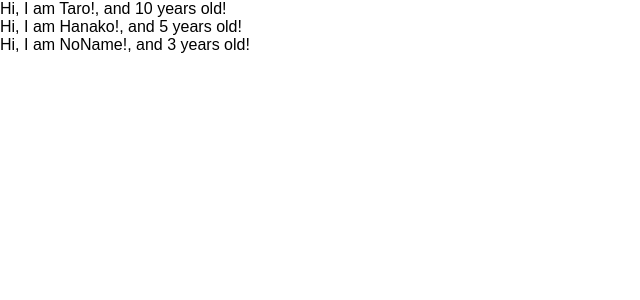
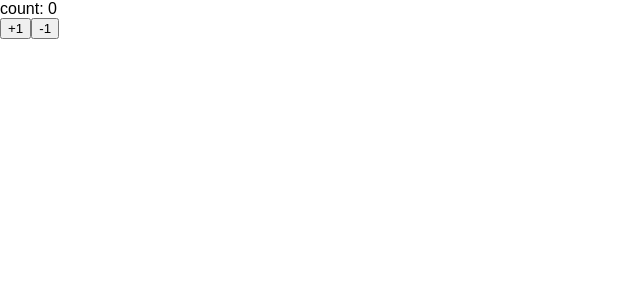
Before and after one commit to codelife0814/udemy-react-redux-crud-application, a React (Create React App) app: page / in a window 1280 px wide. Shown: the top 300 px of the page, without its empty margins (0-640 px from the left). Built offline with nearby package versions, Linux system fonts and the light colour scheme.

Commit message:
learn stat and setState

```diff
--- a/src/App.js
+++ b/src/App.js
@@ -1,30 +1,30 @@
-import React from 'react';
-import PropTypes from 'prop-types';
+import React, { Component } from 'react';
 
-const App = () => {
-  const profiles = [
-    { name: "Taro", age: 10 },
-    { name: "Hanako", age: 5 },
-    { name: "NoName", age: 3 }
-  ]
-  return (
-    <div>
-      {
-        profiles.map((profile, index) => {
-          return <User name={profile.name} age={profile.age} key={index} />
-        })
-      }
-    </div>
-  )
-}
+const App = () => (<Counter></Counter>)
 
-const User = (props) => {
-  return <div>Hi, I am {props.name}!, and {props.age} years old!</div>
-}
+class Counter extends Component {
+  constructor(props) {
+    super(props)
+    this.state = { count: 0 }
+  }
 
-User.propTypes = {
-  name: PropTypes.string,
-  age: PropTypes.number.isRequired
+  handlePlusButton = () => {
+    this.setState({ count: this.state.count + 1 })
+  }
+
+  handleMinusButton = () => {
+    this.setState({ count: this.state.count - 1 })
+  }
+
+  render() {
+    return (
+      <React.Fragment>
+        <div>count: { this.state.count }</div>
+        <button onClick={this.handlePlusButton}>+1</button>
+        <button onClick={this.handleMinusButton}>-1</button>
+      </React.Fragment>
+    )
+  }
 }
 
 export default App;
```
